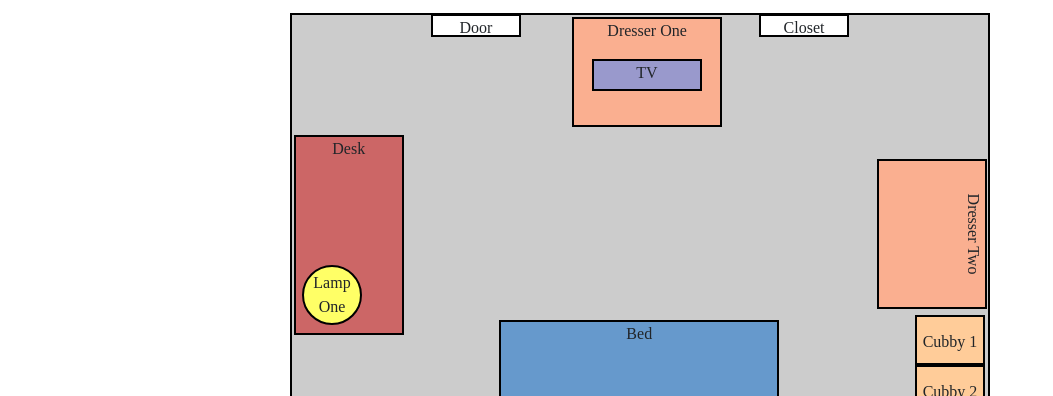
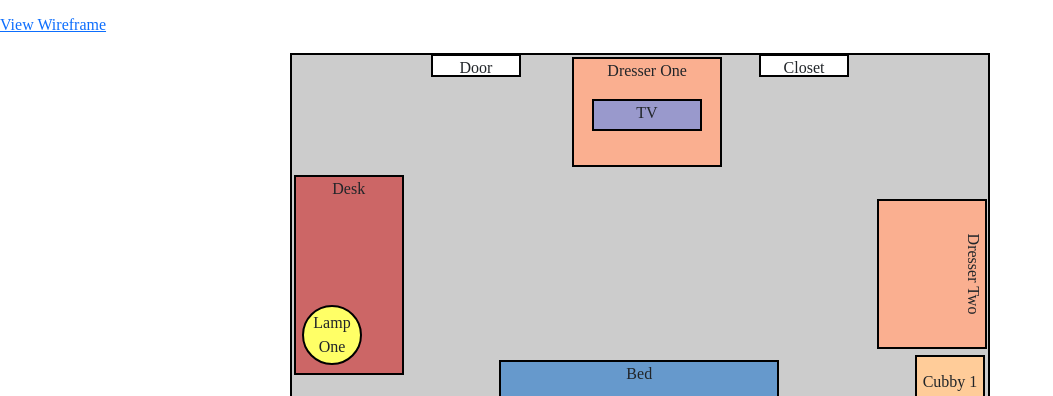
Before and after one commit to tatumduthu/potential-parakeet-baker, a plain HTML site: page index.html in a window 1280 px wide. Shown: the part 83-479 px from the top of the page, without its empty margins (0-1053 px from the left). Drawn offline with nearby package versions, Linux system fonts and the light colour scheme; a web font is replaced by a local one.

Commit message:
Update index.html

```diff
--- a/index.html
+++ b/index.html
@@ -22,7 +22,7 @@ resources; codeacademy, w3schools-->
 <body>
   <h1><strong>Bedroom Layout</strong></h1>
   <p>This is a layout of my bedroom.</p>
-  <!--   <p><a href="add wireframe link" target="_blank">View Wireframe</a></p> -->
+  <p><a href="https://gist.github.com/tatumduthu/70220fa83b5be2161fb07f29fddba8b8?permalink_comment_id=5433613#gistcomment-5433613" target="_blank">View Wireframe</a></p>
 
   <div id="bedroom">
 
```
